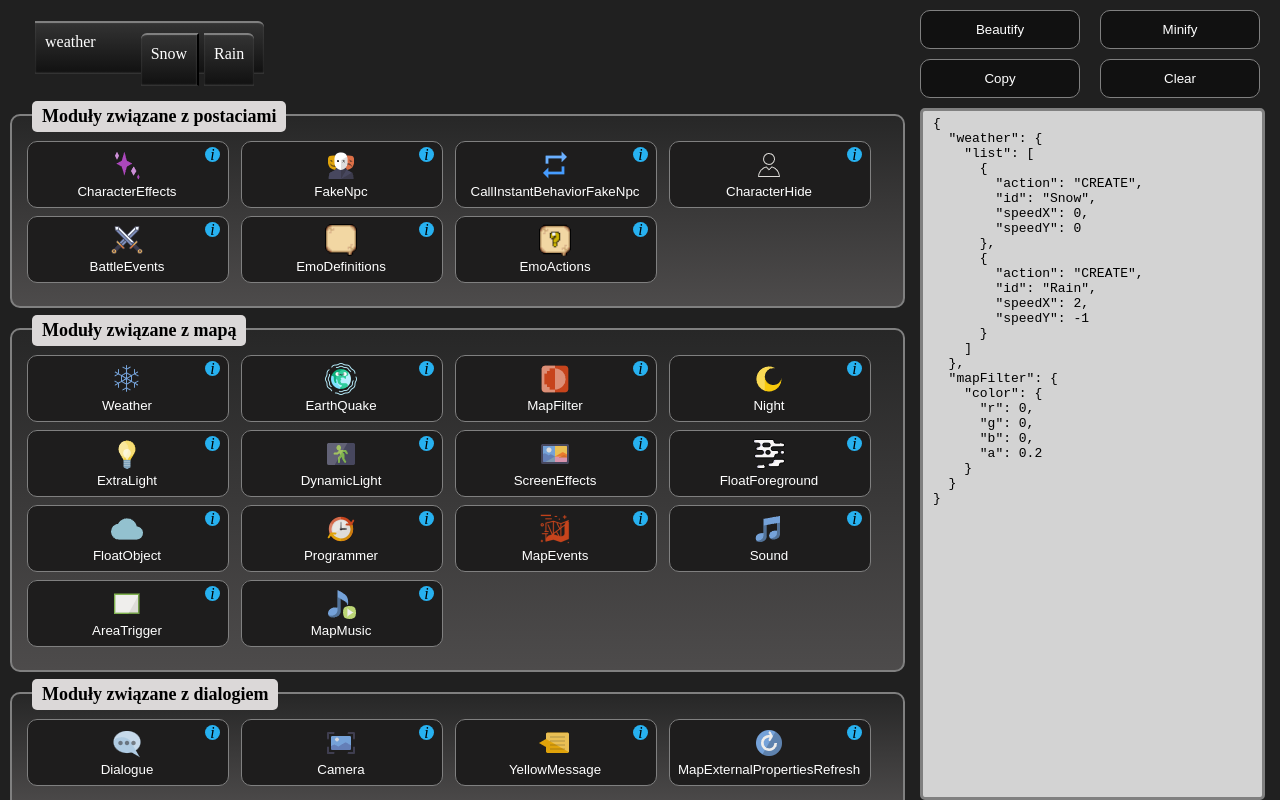
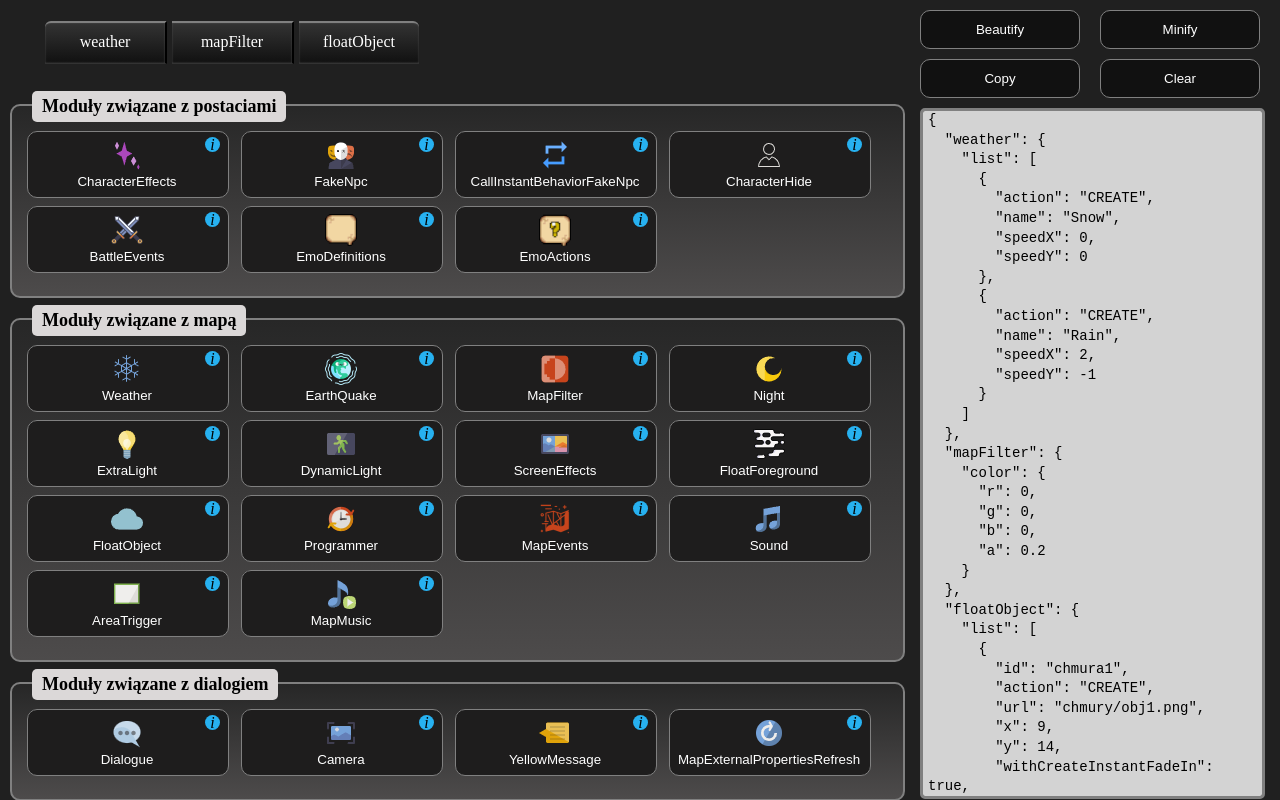
Before and after one commit to Avenek/RAJ-Interface, a plain HTML site: page index.html in a window 1280 px wide. Drawn offline with Linux system fonts and the light colour scheme.

Commit message:
Fixed in LocalStorage and service json Buttons

```diff
--- a/css/mainPage.css
+++ b/css/mainPage.css
@@ -18,17 +18,20 @@ body {
 
 .element-container {
     padding: 10px;
-    margin: -5px 0px 10px -30px;
+    margin: -5px 0px 10px 20px;
 }
 
-.nav {
-  list-style: none;
-  border-radius: 6px 6px 0 0;
+.sraj-modules-menu {
+    list-style: none;
+    border-radius: 6px 6px 0 0;
+    padding: 0;
 }
 
-.nav li {
-    height: 40px;
-    color:white;
+.sraj-modules-menu li {
+    justify-content: center;
+    width: 100px;
+    height: 20px;
+    color: white;
     display: flex;
     margin-left: 5px;
     float: left;
@@ -37,22 +40,72 @@ body {
     border-right: 2px solid #000;
     border-bottom: 1px solid #333;
     box-shadow: inset 0 0 2px #555;
-    height: 30px;
     background: #333;
     background-image: linear-gradient(to bottom, #333, #111);
     cursor: pointer;
+    position: relative; /* Dodaj nowy styl */
 }
-.nav li:hover {
+
+.sraj-modules-menu li:hover {
     border-top: 2px solid #333;
     background-image: linear-gradient(to bottom, #222, #333);
+}
+
+.sraj-modules-menu > li:first-child {
+    border-radius: 6px 0 0 0;
+}
+
+.sraj-modules-menu > li:last-child {
+    border-radius: 0 6px 0 0;
+    border-right: 0 solid #000;
+}
+
+.submenu {
+    display: none;
+    position: absolute;
+    top: 100%;
+    border-radius: 6px;
+    padding: 0;
+    z-index: 4;
+    margin-top: 10px;
+}
+
+.sraj-modules-menu li::before{
+    content: "";
+    position: absolute;
+    top: 40px;
+    height: 12px;
+    display: inline-block;
+    width: 115px;
+}
+
+.sraj-modules-menu li:hover .submenu {
+    display: block;
+    background-color:#615f5f91;
+    padding: 5px 5px 0px 5px;
 
 }
-.nav li:first-child {
-  border-radius: 6px 0 0 0;
+
+.submenu li {
+    margin-left: 1px;
+    padding: 8px;
+    margin-bottom: 5px;
+    cursor: pointer;
+    border-radius: 6px;
+    border: #808080 solid 2px;
+   background-color: rgb(0, 0, 0);
+   background-image: none;
 }
-.nav li:last-child {
-  border-radius: 0 6px 0 0;
-  border-right: 0 solid #000;
+
+.submenu li:hover {
+    margin-left: 1px;
+    padding: 8px;
+    margin-bottom: 5px;
+    cursor: pointer;
+    border-radius: 6px;
+    border: #808080 solid 2px;
+    background-image: none;
+    background-color: #444;
 }
 
 .module-container {
@@ -224,19 +277,40 @@ body {
 }
 
 .json-container {
-    background-color: lightgray;
     margin-right: 5px;
-    overflow-x: hidden;
-    border: 3px solid #808080;
-    padding: 0px 5px;
-    border-radius: 5px;
+    overflow: hidden;
     flex: 1;
-    overflow: auto;
+    border: none;
+
 }
 
 .json-text {
-    margin: 5px;
+    margin-right: 5px;
+    padding: 0px 5px;
+    border-radius: 5px;
+    border: 3px solid #808080;
+    background-color: lightgray;
+    resize: none;
+    outline: none;
+    width: 95.5%;
+    font-family: monospace;
+    font-size: 14px;
+    line-height: 1.4;
+    height: 99%;
+    overflow-y: auto;
+}
 
+.wrap-json
+{
+    white-space: normal;
+    overflow-wrap: break-word;
+    word-wrap: break-word;
+    word-break: break-all;
+}
+
+.error-json {
+    background-color: rgb(240, 143, 143);
+    border: 1px solid #ff0000;
 }
 
 .glow-on-hover {
@@ -347,3 +421,9 @@ img {
 .hide {
     display: none;
 }
+
+a {
+    background-color: initial;
+    color: inherit;
+    text-decoration: none;
+}
--- a/index.html
+++ b/index.html
@@ -12,6 +12,9 @@
     <div class="main-container">
         <div class="module-container">
             <div class="element-container">
+                <ul class="sraj-modules-menu">
+
+                </ul>
             </div>
                 <div class="sraj-modules-container">
                     <div class="container">
@@ -376,7 +379,7 @@
                 <button class="json-buttons" type="button">Copy</button>
                 <button class="json-buttons" type="button">Clear</button>
             </div>
-            <div class="json-container"><pre class="json-text"></pre></div>
+            <div class="json-container"><textarea class="json-text"></textarea></div>
         </div>
     </div>
 
@@ -385,6 +388,10 @@
     <script src="/js/mainPage/containerTitles.js"></script>
     <script src="/js/mainPage/deletingContainer.js"></script>
     <script src="/js/mainPage/addNewContainer.js"></script>
+    <script src="/js/mainPage/jsonButtons.js"></script>
     <script src="/js/mainPage/jsonData.js"></script>
+
+
+
 </body>
 </html>
--- a/js/mainPage/addNewContainer.js
+++ b/js/mainPage/addNewContainer.js
@@ -1,4 +1,4 @@
-const addButton = document.querySelector(".plus-circle")
+let addButton = document.querySelector(".plus-circle")
 
 function createNewContainer(){
     const containerHTML = `
@@ -18,8 +18,6 @@ function createNewContainer(){
     const deleteButton = newContainer.querySelector(".delete-button");
     deleteButton.addEventListener("click", handleDeleteClick);
 
-    const titles = document.querySelectorAll(".container-title");
-    const titleIndex = titles.length;
     return newContainer;
 }
 
--- a/js/mainPage/deletingContainer.js
+++ b/js/mainPage/deletingContainer.js
@@ -1,4 +1,4 @@
-deleteButtons = document.querySelectorAll(".delete-button")
+const deleteButtons = document.querySelectorAll(".delete-button")
 
 // Obsługa kliknięcia na element "X"
 function handleDeleteClick(event) {
--- /dev/null
+++ b/js/mainPage/jsonButtons.js
@@ -0,0 +1,62 @@
+const buttons = document.querySelectorAll(".json-buttons")
+let jsonText = document.querySelector(".json-text")
+
+function buttonClick(e) {
+    switch(e.target.textContent){
+        case "Beautify":
+            beautifyJson()
+            break;
+        case "Minify":
+            minifyJson()
+            break;
+        case "Copy":
+            copyJson()
+            break;
+        case "Clear":
+            clearJson()
+            break;
+        default:
+            console.warn("Nieznany przycisk nad panelem Jsona!");
+            break;
+
+    }
+
+}
+
+function beautifyJson(){
+    jsonText.classList.remove("wrap-json")
+    jsonText.value = JSON.stringify(JSON.parse(jsonText.value), null, 2)
+}
+
+function minifyJson(){
+    jsonText.classList.add("wrap-json")
+    jsonText.value = JSON.stringify(JSON.parse(jsonText.value))
+
+}
+
+function copyJson() {
+    const textToCopy = jsonText.value
+    navigator.clipboard.writeText(textToCopy)
+}
+
+function clearJson(){
+    if (window.confirm("Czy na pewno chcesz wyczyścić pole Json?\nPS. Ctrl+z nie przywróci go już z powrotem.")) {
+        localStorage.setItem('clearedJson', jsonText.value);
+        dynamicData = {}
+        updateJson()
+    }
+}
+
+buttons.forEach(button => button.addEventListener("click", buttonClick))
+
+jsonText.addEventListener("keyup", () => {
+    try {
+        dynamicData = JSON.parse(jsonText.value)
+        jsonText.classList.remove("error-json")
+        saveJsonState()
+        createSrajModulesMenu(dynamicData);
+    }
+    catch(error){
+        jsonText.classList.add("error-json")
+    }
+})
--- a/js/mainPage/jsonData.js
+++ b/js/mainPage/jsonData.js
@@ -1,69 +1,163 @@
-jsonText = document.querySelector(".json-text")
+let dynamicData = {
+  "weather": {
+    "list": [
+      {
+        "action": "CREATE",
+        "name": "Snow",
+        "speedX": 0,
+        "speedY": 0
+      },
+      {
+        "action": "CREATE",
+        "name": "Rain",
+        "speedX": 2,
+        "speedY": -1
+      }
+    ]
+  },
+  "mapFilter": {
+    "color": {
+      "r": 0,
+      "g": 0,
+      "b": 0,
+      "a": 0.2
+    }
+  },
+    "floatObject": {
+      "list": [
+        {
+          "id": "chmura1",
+          "action": "CREATE",
+          "url": "chmury/obj1.png",
+          "x": 9,
+          "y": 14,
+          "withCreateInstantFadeIn": true,
+          "color": {
+            "r": 0,
+            "g": 0,
+            "b": 255,
+            "a": 1
+          },
+          "behavior": {
+            "repeat": true,
+            "list": [
+              {
+                "name": "IDLE",
+                "duration": 1
+              },
+              {
+                "name": "ROTATION",
+                "speed": 2,
+                "addAngle": 180
+              },
+              {
+                "name": "IDLE",
+                "duration": 1
+              }
+            ]
+          }
+        },
+        {
+          "id": "chmura2",
+          "action": "CREATE",
+          "url": "chmury/obj1.png",
+          "x": 9,
+          "y": 14,
+          "withCreateInstantFadeIn": true,
+          "color": {
+            "r": 0,
+            "g": 255,
+            "b": 0,
+            "a": 1
+          },
+          "behavior": {
+            "repeat": true,
+            "list": [
+              {
+                "name": "IDLE",
+                "duration": 1
+              },
+              {
+                "name": "MOVE_TO_CORDS",
+                "x": 20,
+                "y": 15,
+                "attachRotation": {
+                  "addAngle": 90
+                }
+              },
+              {
+                "name": "IDLE",
+                "duration": 1
+              },
+              {
+                "name": "MOVE_TO_CORDS",
+                "x": 9,
+                "y": 20,
+                "attachRotation": {
+                  "addAngle": -180,
+                  "speed": 0.1
+                }
+              }
+            ]
+          }
+        }
+      ]
+    }
+  };
 
-const dynamicData = {};
-
-
-class Weather {
-    constructor() {
-      this.list = [];
+function createSrajModulesMenu(data) {
+  const ulList = document.querySelector(".sraj-modules-menu");
+  if (ulList.hasChildNodes()) {
+    while (ulList.firstChild) {
+      ulList.removeChild(ulList.firstChild);
     }
-
-    addWeatherCondition(action, id, speedX = 0, speedY = 0) {
-      this.list.push({ action, id, speedX, speedY });
-    }
-
-    removeWeatherCondition(index) {
-      if (index >= 0 && index < this.list.length) {
-        this.list.splice(index, 1);
-      }
+}
+  for (let key in data) {
+    const moduleElement = document.createElement("li");
+    const aMainElement = document.createElement("a");
+    aMainElement.setAttribute("href", `/modules/${key}.html`);
+    aMainElement.textContent = key
+    aMainElement.textContent=key
+    moduleElement.append(aMainElement)
+    moduleElement.addEventListener("click", () => {
+      window.location.href = aMainElement.getAttribute("href");
+    });
+    ulList.append(moduleElement)
+    if(data[key].hasOwnProperty("list"))
+    {
+      const idUL = document.createElement("ul");
+      idUL.classList.add("submenu")
+      const ids = data[key].list.map(item => item.id || item.name);
+      ids.forEach(id => {
+        const liElement = document.createElement("li");
+        const aElement = document.createElement("a");
+        aElement.setAttribute("href", `/modules/${key}.html`);
+        aElement.textContent = id
+        liElement.addEventListener("click", () => {
+          window.location.href = aElement.getAttribute("href");
+        });
+        liElement.append(aElement)
+        idUL.append(liElement)
+      });
+      moduleElement.appendChild(idUL);
     }
   }
+}
 
-  class MapFilter {
-    constructor(r, g, b, a) {
-      this.color = { r, g, b, a };
-    }
+function updateJson()
+{
+  const jsonText = document.querySelector(".json-text")
+  try{
+    jsonText.value = JSON.stringify(dynamicData, null, 2);
+    jsonText.classList.remove("error-json")
+    saveJsonState()
+    createSrajModulesMenu(dynamicData);
+  }
+  catch(error)
+  {
+    jsonText.classList.add("error-json")
   }
 
-// Tworzenie instancji klas i dodawanie do dynamicData
-dynamicData.weather = new Weather();
-dynamicData.weather.addWeatherCondition("CREATE", "Snow");
-dynamicData.weather.addWeatherCondition("CREATE", "Rain", 2, -1);
-
-dynamicData.mapFilter = new MapFilter(0, 0, 0, 0.2);
-
-// Serializacja do JSON
-jsonText.textContent = JSON.stringify(dynamicData, null, 2);
-
-const elementContainer = document.querySelector(".element-container");
-
-function createHTMLStructure(data) {
-  const ul = document.createElement("ul");
-
-  for (let key in data) {
-    const listItem = document.createElement("li");
-    listItem.textContent = key;
-    console.log(key, data[key]);
-    if (typeof data[key] === "object" && !Array.isArray(data[key])) {
-      const nestedUl = createHTMLStructure(data[key]);
-      if (nestedUl.children.length > 0) {
-        listItem.appendChild(nestedUl);
-        ul.appendChild(listItem);
-      }
-    } else if (Array.isArray(data[key])) {
-      data[key].forEach(item => {
-        const li = document.createElement("li");
-        li.textContent = item.name || item.id;
-        ul.appendChild(li);
-      });
-    }
-  }
-
-  return ul;
 }
 
-
-// Tworzenie struktury HTML dla głównych kluczy
-const topLevelUl = createHTMLStructure(dynamicData);
-topLevelUl.classList.add("nav");
-elementContainer.appendChild(topLevelUl);
+updateJson()
--- a/js/mainPage/localStorageManager.js
+++ b/js/mainPage/localStorageManager.js
@@ -1,7 +1,6 @@
 function saveSrajContainerState() {
     const mainContainerHTML = document.querySelector('.sraj-modules-container').innerHTML;
     localStorage.setItem('srajContainerState', mainContainerHTML);
-    console.log(mainContainerHTML);
 }
 
 function restoreSrajContainerState() {
@@ -12,4 +11,20 @@ function restoreSrajContainerState() {
     }
 }
 
-document.addEventListener("DOMContentLoaded", restoreSrajContainerState());
+function saveJsonState() {
+    const jsonText = document.querySelector(".json-text")
+    localStorage.setItem('lastJson', jsonText.value);
+}
+
+function restoreLastJson(){
+    const jsonText = document.querySelector(".json-text")
+    savedJson = localStorage.getItem('lastJson');
+    if(savedJson)
+    {
+    jsonText.value = JSON.stringify(JSON.parse(savedJson), null, 2);
+    createSrajModulesMenu(dynamicData);
+    }
+}
+
+restoreSrajContainerState()
+restoreLastJson()
```
